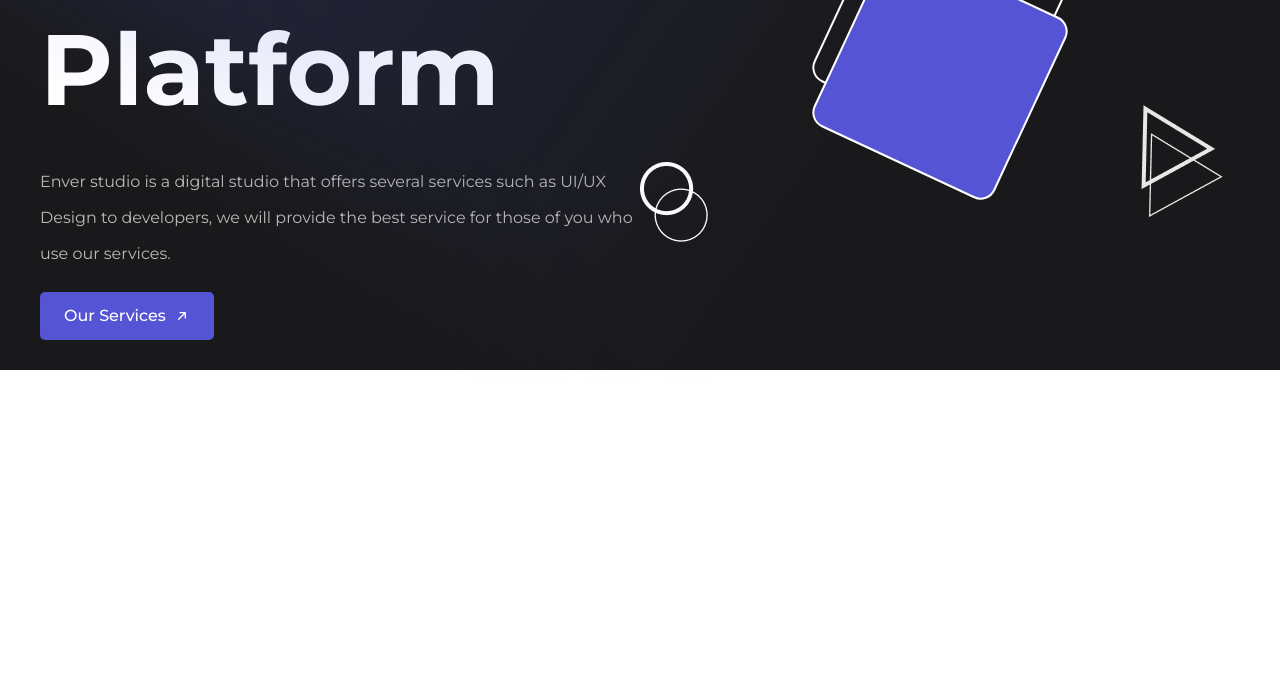
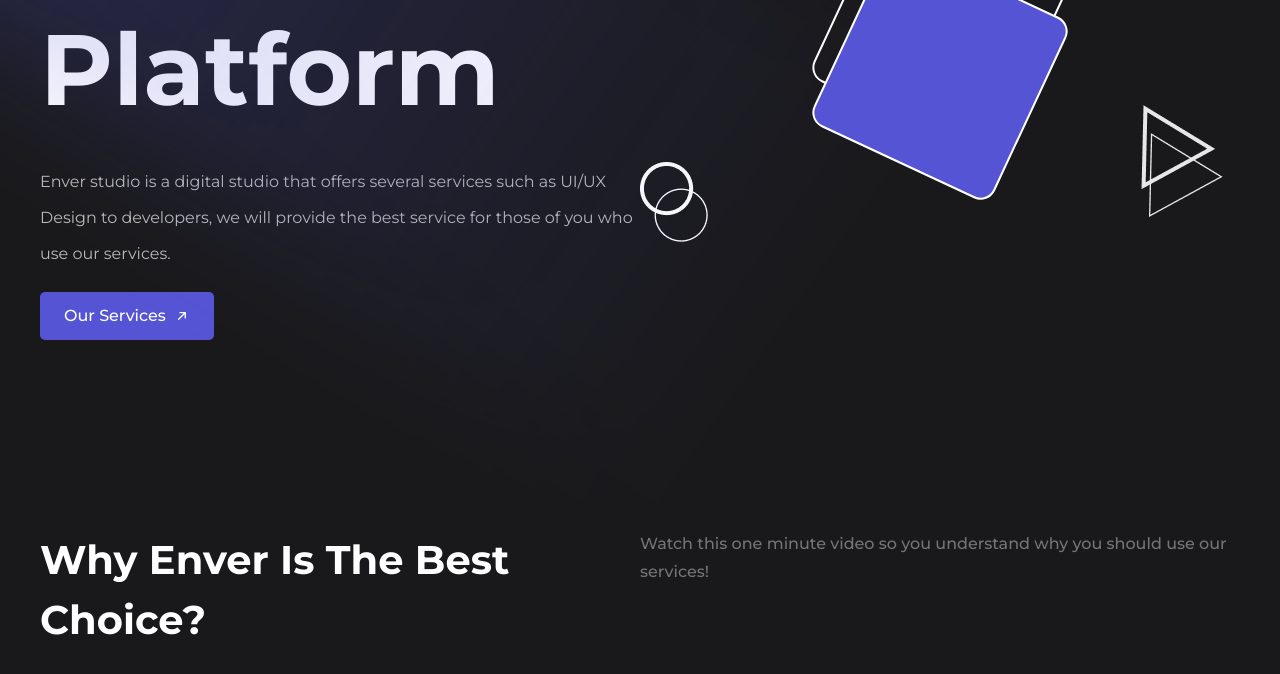
Before and after one commit to the-ict/abu-pf, a React (Vite) app: page / in a window 1280 px wide. Shown: the part 476-1150 px from the top of the page. Before the commit the page ends 856 px from the top, so only its background shows below. Built offline with nearby package versions, Linux system fonts and the light colour scheme.

Commit message:
first commit

```diff
--- a/package.json
+++ b/package.json
@@ -10,6 +10,7 @@
     "preview": "vite preview"
   },
   "dependencies": {
+    "@khaouitiabdelhakim/react-video-player": "^1.0.2",
     "@tailwindcss/vite": "^4.1.18",
     "react": "^19.2.0",
     "react-dom": "^19.2.0",
--- a/src/components/Hero.tsx
+++ b/src/components/Hero.tsx
@@ -7,7 +7,7 @@ export default function Hero() {
   return (
     <div className="padding-30 container grid grid-cols-2 items-center">
       <div className="grid-cols-1 space-y-5">
-        <div className="bg-linear-to-r from-[#5454D4]/40 to-[5454D4]/42 absolute top-0 w-[1400px] h-[500px] -left-120 rounded-3xl rotate-35 z-1 blur-3xl"></div>
+        <div className="bg-linear-to-r from-[#5454D4]/40 to-[5454D4]/60 absolute top-30 w-[1400px] h-[500px] -left-120 rounded-3xl rotate-35 z-1 blur-3xl"></div>
         <h1 className="font-bold text-[100px] z-5">
           Build Your Awesome Platform
         </h1>
--- /dev/null
+++ b/src/components/Portfolio.tsx
@@ -0,0 +1,18 @@
+export default function Portfolio() {
+  return (
+    <div className="padding-30 mt-[130px] min-h-[calc(100vh-130px)] container">
+      <div className="grid grid-cols-2 justify-between">
+        <h1 className="font-bold text-[40px] w-[500px]">Why Enver Is The Best Choice?</h1>
+        <p className="w-[600px] text-[#ffffff]/40 leading-7">
+          Watch this one minute video so you understand why you should use our
+          services!
+        </p>
+      </div>
+
+
+      <div>
+
+      </div>
+    </div>
+  );
+}
--- a/src/pages/Home.tsx
+++ b/src/pages/Home.tsx
@@ -1,5 +1,6 @@
 import Hero from "../components/Hero";
 import Navbar from "../components/Navbar";
+import Portfolio from "../components/Portfolio";
 
 export default function Home() {
   return (
@@ -7,6 +8,7 @@ export default function Home() {
       <div className="container mx-auto px-4 sm:px-6 lg:px-8">
         <Navbar />
         <Hero />
+        <Portfolio />
       </div>
     </div>
   );
```
Also changed, not shown: 1 other file (tests, documents, lock files or other folders).
